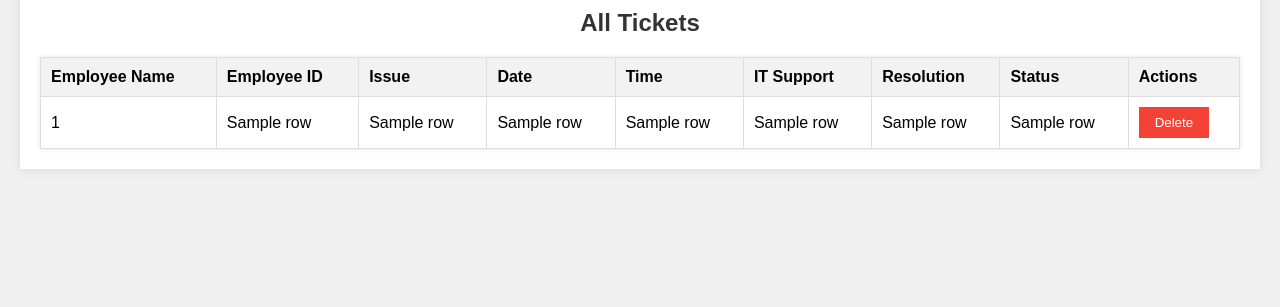
After one commit to yogeshwar-2004y/vista-ticketing, a Flask app: template templates/admin.html in a window 1280 px wide. The commit adds this page. Shown: the part 493-800 px from the top of the page. Run offline with Flask 3, Linux system fonts and the light colour scheme; the template is opened without the code that fills it: most values are stand-ins (such as "Sample title", 1, 10 or a date in 2020).

Commit message:
final commit

```diff
--- a/app.py
+++ b/app.py
@@ -4,18 +4,41 @@ import os
 import smtplib
 from email.mime.multipart import MIMEMultipart
 from email.mime.text import MIMEText
+import matplotlib
+matplotlib.use('Agg')  # Set the backend to Agg
+import matplotlib.pyplot as plt
+
 app = Flask(__name__)
 
-# Define the path for the Excel file
-EXCEL_FILE = 'tickets.xlsx'
+# Define the paths for the Excel files
+USER_TICKETS_FILE = 'employee.xlsx'
+LOGIN_CREDENTIALS_FILE = 'login_credentials.xlsx'
 PASSCODE = "984228"
 
-# Initialize the Excel file if it doesn't exist
-if not os.path.exists(EXCEL_FILE):
+# Initialize the login credentials Excel file if it doesn't exist
+if not os.path.exists(LOGIN_CREDENTIALS_FILE):
+    workbook = Workbook()
+    sheet = workbook.active
+    sheet.append(['Employee Name', 'Employee ID', 'Role'])
+    # Add sample login credentials
+    sample_data = [
+        ['Frank', 101, 'employee'],
+        ['Alice', 102, 'employee'],
+        ['Bob', 103, 'itsupport'],
+        ['Charlie', 104, 'employee'],
+        ['Dave', 105, 'itsupport'],
+        ['Yogesh', 106, 'admin'],  # Update Yogesh's role to admin
+    ]
+    for row in sample_data:
+        sheet.append(row)
+    workbook.save(LOGIN_CREDENTIALS_FILE)
+
+# Initialize the user tickets Excel file if it doesn't exist
+if not os.path.exists(USER_TICKETS_FILE):
     workbook = Workbook()
     sheet = workbook.active
     sheet.append(['Employee Name', 'Employee ID', 'Issue', 'Date', 'Time', 'IT Support', 'Resolution', 'Status'])
-    workbook.save(EXCEL_FILE)
+    workbook.save(USER_TICKETS_FILE)
 
 def send_email(smtp_server, port, sender, password, recipient, subject, body):
     try:
@@ -36,27 +59,34 @@ def send_email(smtp_server, port, sender, password, recipient, subject, body):
     except Exception as e:
         print(f"Failed to send email: {str(e)}")
 
-
 @app.route('/')
 def index():
     return render_template('login.html')
 
-
 @app.route('/login', methods=['POST'])
 def login():
+    employee_name = request.form['ename']
     credential_id = int(request.form['eid'])
-    if credential_id == 1001:
-        return redirect(url_for('employee'))
-    elif credential_id == 2574:
-        return redirect(url_for('itsupport'))
-    else:
-        return 'Invalid credential ID'
+    workbook = load_workbook(LOGIN_CREDENTIALS_FILE)
+    sheet = workbook.active
 
+    # Check for the credential ID and name in the Excel file and get the role
+    for row in sheet.iter_rows(min_row=2, values_only=True):
+        if row[0] == employee_name and row[1] == credential_id:
+            role = row[2].lower()  # Convert role to lowercase
+            if role == 'employee':
+                return redirect(url_for('employee'))
+            elif role == 'itsupport':
+                return redirect(url_for('itsupport'))
+            elif role == 'admin':
+                return redirect(url_for('admin'))
+            else:
+                return 'Invalid role'
+    return render_template('invalid.html')
 
 @app.route('/employee')
 def employee():
     return render_template('employee.html')
-
 
 @app.route('/submit', methods=['POST'])
 def submit():
@@ -69,14 +99,14 @@ def submit():
     email = request.form['email']
 
     # Load existing workbook and sheet
-    workbook = load_workbook(EXCEL_FILE)
+    workbook = load_workbook(USER_TICKETS_FILE)
     sheet = workbook.active
 
     # Append new data
     sheet.append([employee_name, employee_id, issue, date, time, '', '', 'Open'])
 
     # Save back to Excel
-    workbook.save(EXCEL_FILE)
+    workbook.save(USER_TICKETS_FILE)
 
     # Prepare and send the email
     subject = "Your Details Received"
@@ -85,7 +115,6 @@ def submit():
 
     return redirect(url_for('thankyou'))
 
-
 @app.route('/delete_ticket', methods=['POST'])
 def delete_ticket():
     index = int(request.form['index'])  # This is the row number (1-based index)
@@ -93,7 +122,7 @@ def delete_ticket():
 
     if passcode == PASSCODE:
         # Load existing workbook and sheet
-        workbook = load_workbook(EXCEL_FILE)
+        workbook = load_workbook(USER_TICKETS_FILE)
         sheet = workbook.active
 
         # Check if the index is within the range
@@ -101,12 +130,12 @@ def delete_ticket():
             sheet.delete_rows(index + 1)
 
         # Save back to Excel
-        workbook.save(EXCEL_FILE)
+        workbook.save(USER_TICKETS_FILE)
 
         return redirect(url_for('itsupport'))
     else:
         # Reload data from Excel to reflect the latest changes
-        workbook = load_workbook(EXCEL_FILE)
+        workbook = load_workbook(USER_TICKETS_FILE)
         sheet = workbook.active
 
         # Read the data from the sheet
@@ -116,10 +145,9 @@ def delete_ticket():
 
         return render_template('itsupport.html', columns=columns, rows=rows, enumerate=enumerate, invalid_passcode=True)
 
-
 @app.route('/itsupport')
 def itsupport():
-    workbook = load_workbook(EXCEL_FILE)
+    workbook = load_workbook(USER_TICKETS_FILE)
     sheet = workbook.active
 
     # Read the data from the sheet
@@ -130,7 +158,6 @@ def itsupport():
     # Pass the enumerate function to the template
     return render_template('itsupport.html', columns=columns, rows=rows, enumerate=enumerate)
 
-
 @app.route('/update_ticket', methods=['POST'])
 def update_ticket():
     index = int(request.form['index'])  # This is the row number (1-based index)
@@ -139,7 +166,7 @@ def update_ticket():
     status = request.form['status']
 
     # Load existing workbook and sheet
-    workbook = load_workbook(EXCEL_FILE)
+    workbook = load_workbook(USER_TICKETS_FILE)
     sheet = workbook.active
 
     # Update ticket (index + 1 because Excel is 1-based, and the first row is headers)
@@ -148,15 +175,47 @@ def update_ticket():
     sheet.cell(row=index + 1, column=8, value=status)  # Status
 
     # Save back to Excel
-    workbook.save(EXCEL_FILE)
+    workbook.save(USER_TICKETS_FILE)
 
     return redirect(url_for('thankyou'))
-
 
 @app.route('/thankyou')
 def thankyou():
     return render_template('thankyou.html')
 
+@app.route('/admin')
+def admin():
+    # Load existing workbook and sheet
+    workbook = load_workbook(USER_TICKETS_FILE)
+    sheet = workbook.active
+
+    # Read the data from the sheet
+    data = list(sheet.values)
+    columns = data[0]
+    rows = data[1:]
+
+    # Count open and closed tickets
+    open_count = 0
+    closed_count = 0
+    for row in rows:
+        if row[7].lower() == 'open':
+            open_count += 1
+        elif row[7].lower() == 'closed':
+            closed_count += 1
+
+    # Generate pie chart
+    labels = ['Open Tickets', 'Closed Tickets']
+    sizes = [open_count, closed_count]
+    colors = ['#ff9999', '#66b3ff']
+    fig1, ax1 = plt.subplots()
+    ax1.pie(sizes, colors=colors, labels=labels, autopct='%1.1f%%', startangle=90)
+    ax1.axis('equal')  # Equal aspect ratio ensures that pie is drawn as a circle.
+
+    # Save pie chart to a file
+    pie_chart_filename = 'static/pie_chart.png'  # Save the pie chart in the static folder
+    plt.savefig(pie_chart_filename)
+
+    return render_template('admin.html', rows=rows, columns=columns, pie_chart=pie_chart_filename)
 
 if __name__ == '__main__':
-    app.run(debug=True)
+    app.run(host='0.0.0.0', port='5500')
--- a/static/emp.css
+++ b/static/emp.css
@@ -47,7 +47,8 @@ label {
 input[type="text"],
 input[type="number"],
 input[type="date"],
-input[type="time"] {
+input[type="time"],
+input[type="email"] {
     padding: 0.5rem;
     margin-bottom: 1rem;
     border: 1px solid #ddd;
--- /dev/null
+++ b/static/plot.css
@@ -0,0 +1,108 @@
+/* Global styles */
+body {
+    font-family: Arial, sans-serif;
+    margin: 0;
+    padding: 0;
+    background-color: #f0f0f0;
+}
+
+.container {
+    max-width: 1200px;
+    margin: 20px auto;
+    padding: 20px;
+    background-color: #fff;
+    box-shadow: 0 0 10px rgba(0, 0, 0, 0.1);
+}
+
+h1, h2 {
+    text-align: center;
+    margin-bottom: 20px;
+    color: #333;
+}
+
+/* Pie chart styling */
+.chart-container {
+    text-align: center;
+    margin-bottom: 30px;
+}
+
+.chart-container img {
+    max-width: 100%;
+    height: auto;
+    border: 1px solid #ccc;
+    box-shadow: 0 0 5px rgba(0, 0, 0, 0.1);
+}
+
+/* Table styling */
+table {
+    width: 100%;
+    border-collapse: collapse;
+    margin-top: 20px;
+    background-color: #fff;
+    box-shadow: 0 0 5px rgba(0, 0, 0, 0.1);
+}
+
+table, th, td {
+    border: 1px solid #ddd;
+}
+
+th, td {
+    padding: 10px;
+    text-align: left;
+}
+
+th {
+    background-color: #f2f2f2;
+    font-weight: bold;
+}
+
+tr:nth-child(even) {
+    background-color: #f9f9f9;
+}
+
+tr:hover {
+    background-color: #f1f1f1;
+}
+
+/* Fade-in animation for table rows */
+.fadeInRow {
+    animation: fadeIn 0.5s ease;
+}
+
+@keyframes fadeIn {
+    0% {
+        opacity: 0;
+        transform: translateY(20px);
+    }
+    100% {
+        opacity: 1;
+        transform: translateY(0);
+    }
+}
+
+/* Button styling */
+.delete-btn, .update-btn {
+    background-color: #f44336;
+    color: #fff;
+    border: none;
+    padding: 8px 16px;
+    cursor: pointer;
+    transition: background-color 0.3s ease;
+}
+
+.delete-btn:hover, .update-btn:hover {
+    background-color: #d32f2f;
+}
+
+/* Responsive styles */
+@media (max-width: 768px) {
+    .container {
+        padding: 10px;
+    }
+    h1, h2 {
+        font-size: 24px;
+    }
+    table {
+        font-size: 14px;
+    }
+}
--- /dev/null
+++ b/templates/admin.html
@@ -0,0 +1,100 @@
+<!DOCTYPE html>
+<html lang="en">
+<head>
+    <meta charset="UTF-8">
+    <meta name="viewport" content="width=device-width, initial-scale=1.0">
+    <title>Admin Dashboard</title>
+    <link rel="stylesheet" href="../static/plot.css">
+    <script src="https://ajax.googleapis.com/ajax/libs/jquery/3.6.0/jquery.min.js"></script> <!-- jQuery for optional JS -->
+    <script>
+        $(document).ready(function() {
+    // Add fade-in animation to table rows on page load
+    $('tr').addClass('fadeInRow');
+
+    // Example: Handle delete button click
+    $('.delete-btn').click(function() {
+        var rowIndex = $(this).data('index'); // Get the row index from data attribute
+
+        var confirmation = confirm("Are you sure you want to delete this ticket?");
+        if (confirmation) {
+            // Perform AJAX request or form submission to delete the ticket
+            var data = {
+                index: rowIndex,
+                passcode: '984228'  // Replace with actual passcode or fetch dynamically
+            };
+
+            $.ajax({
+                type: "POST",
+                url: "/delete_ticket",
+                data: data,
+                success: function(response) {
+                    alert('Ticket deleted successfully!');
+                    location.reload(); // Refresh the page after deletion
+                },
+                error: function(error) {
+                    console.error('Error deleting ticket:', error);
+                    alert('Failed to delete ticket. Please try again.');
+                }
+            });
+        }
+    });
+
+    // Example: Handle update button click
+    $('.update-btn').click(function() {
+        var rowIndex = $(this).closest('tr').index() + 1; // Get the row index (1-based)
+
+        // Example: Redirect to update form or open modal for updating ticket details
+        window.location.href = "/update_ticket?index=" + rowIndex;
+    });
+});
+
+    </script> <!-- Custom JavaScript -->
+</head>
+<body>
+    <div class="container">
+        <h1>Admin Dashboard</h1>
+
+        <section class="chart-container">
+            <h2>Total Tickets Overview</h2>
+            <img src="{{ pie_chart }}" alt="Pie Chart">
+        </section>
+
+        <section>
+            <h2>All Tickets</h2>
+            <table id="ticket-table">
+                <thead>
+                    <tr>
+                        <th>Employee Name</th>
+                        <th>Employee ID</th>
+                        <th>Issue</th>
+                        <th>Date</th>
+                        <th>Time</th>
+                        <th>IT Support</th>
+                        <th>Resolution</th>
+                        <th>Status</th>
+                        <th>Actions</th> <!-- New column for actions -->
+                    </tr>
+                </thead>
+                <tbody>
+                    {% for row in rows %}
+                    <tr>
+                        <td>{{ row[0] }}</td>
+                        <td>{{ row[1] }}</td>
+                        <td>{{ row[2] }}</td>
+                        <td>{{ row[3] }}</td>
+                        <td>{{ row[4] }}</td>
+                        <td>{{ row[5] }}</td>
+                        <td>{{ row[6] }}</td>
+                        <td>{{ row[7] }}</td>
+                        <td>
+                            <!-- Delete button -->
+                            <button class="delete-btn" data-index="{{ loop.index }}">Delete</button>
+                        </td>
+                    </tr>
+                    {% endfor %}
+                </tbody>
+            </table>
+        </section>
+    </div>
+</body>
+</html>
--- a/templates/employee.html
+++ b/templates/employee.html
@@ -4,16 +4,17 @@
     <meta charset="UTF-8">
     <meta name="viewport" content="width=device-width, initial-scale=1.0">
     <title>VISTA-TICKETING</title>
-    <link rel="stylesheet" href="{{ url_for('static', filename='emp.css') }}">
+    <link rel="stylesheet" href="../static/emp.css">
     <script>
         function validateForm() {
             const fname = document.getElementById('fname').value;
             const eid = document.getElementById('eid').value;
+            const email = document.getElementById('email').value;
             const eiss = document.getElementById('eiss').value;
             const edate = document.getElementById('edate').value;
             const etime = document.getElementById('etime').value;
 
-            if (!fname || !eid || !eiss || !edate || !etime) {
+            if (!fname || !eid || !email || !eiss || !edate || !etime) {
                 alert('All fields are required!');
                 return false;
             }
--- a/templates/itsupport.html
+++ b/templates/itsupport.html
@@ -4,7 +4,7 @@
     <meta charset="UTF-8">
     <meta name="viewport" content="width=device-width, initial-scale=1.0">
     <title>IT Support - Ticket Management</title>
-    <link rel="stylesheet" href="{{ url_for('static', filename='it.css') }}">
+    <link rel="stylesheet" href="../static/it.css">
 </head>
 <body>
     <h2>IT Support - Ticket Management</h2>
```
Also changed, not shown: requirements.txt (added, +7 -0 lines), static/invalid.css (added, +34 -0 lines), static/login.css (+4 -5 lines), templates/invalid.html (added, +16 -0 lines), templates/login.html (+26 -7 lines), __init__.py (added), static/pie_chart.png (added), 7 other files.
